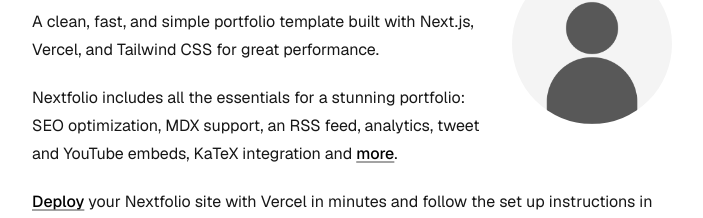
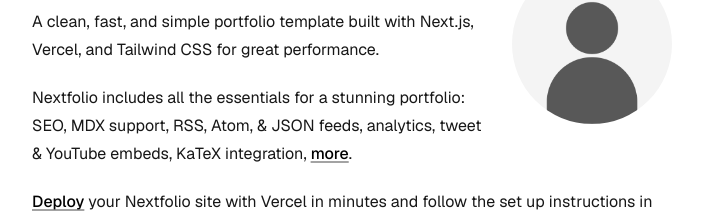
Before and after one commit to 1msirius/Nextfolio, a Next.js app: page / in a window 1280 px wide. Shown: the part 250-468 px from the top of the page, without its empty margins (288-991 px from the left). Built offline with nearby package versions, Linux system fonts and the light colour scheme.

Commit message:
Update home page

```diff
--- a/app/page.tsx
+++ b/app/page.tsx
@@ -25,9 +25,9 @@
           Vercel, and Tailwind CSS for great performance.
         </p>
         <p className="mb-5">
-          Nextfolio includes all the essentials for a stunning portfolio: SEO
-          optimization, MDX support, an RSS feed, analytics, tweet and YouTube
-          embeds, KaTeX integration and{" "}
+          Nextfolio includes all the essentials for a stunning portfolio: SEO,
+          MDX support, RSS, Atom, & JSON feeds, analytics, tweet & YouTube
+          embeds, KaTeX integration,{" "}
           <a
             target="_blank"
             href="https://github.com/1msirius/Nextfolio?tab=readme-ov-file#features"
```
